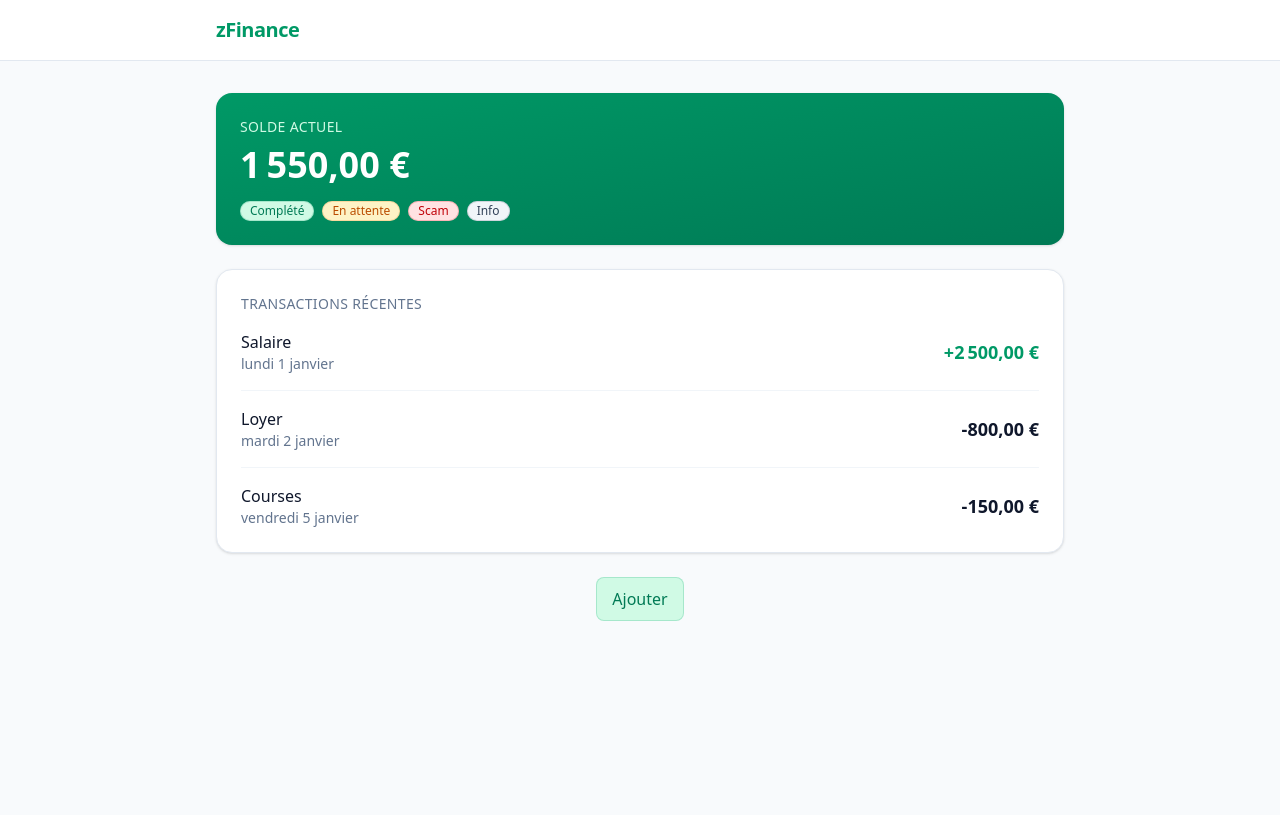
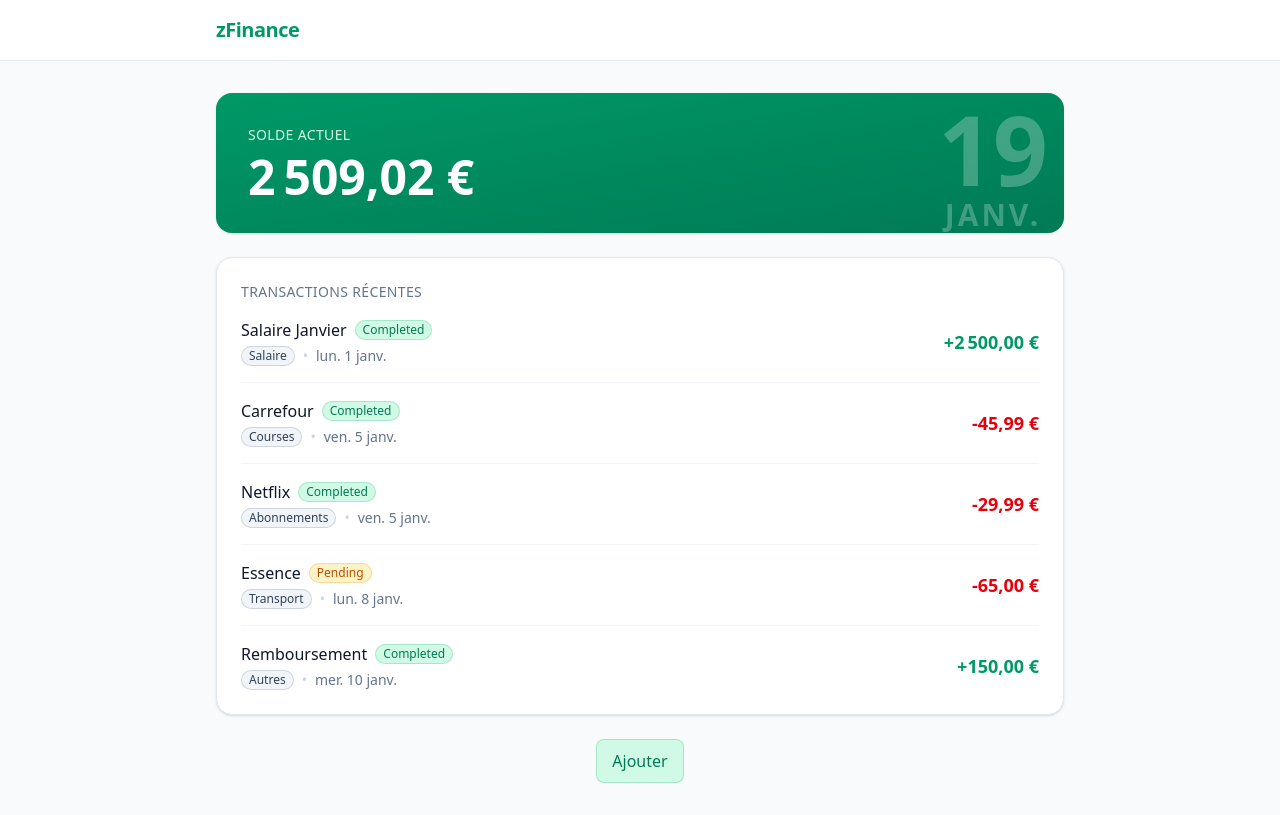
Before and after one commit to Zomirks/zFinance, a React (Vite) app: page / in a window 1280 px wide. Built offline with nearby package versions, Linux system fonts and the light colour scheme.

Commit message:
add: Features - TransactionItem

```diff
--- a/src/App.jsx
+++ b/src/App.jsx
@@ -1,21 +1,23 @@
 import { useState } from 'react';
 import { formatCurrency, formatDate } from './utils/formatters';
-import Badge from './components/ui/Badge';
 import Button from './components/ui/Button';
 import Card from './components/ui/Card';
+import TransactionItem from './components/features/TransactionItem';
 
 function App() {
 	function handleClick(e) {
 
 	}
 
-	const transactions = [
-		{ id: 1, amount: 2500, type: 'income', category: 'Salaire', date: '2024-01-01' },
-		{ id: 2, amount: -800, type: 'expense', category: 'Loyer', date: '2024-01-02' },
-		{ id: 3, amount: -150, type: 'expense', category: 'Courses', date: '2024-01-05' },
+	const mockTransactions = [
+		{ id: '1', amount: 2500, description: 'Salaire Janvier', category: 'Salaire', date: '2024-01-01', status: 'completed' },
+		{ id: '2', amount: -45.99, description: 'Carrefour', category: 'Courses', date: '2024-01-05', status: 'completed' },
+		{ id: '3', amount: -29.99, description: 'Netflix', category: 'Abonnements', date: '2024-01-05', status: 'completed' },
+		{ id: '4', amount: -65.00, description: 'Essence', category: 'Transport', date: '2024-01-08', status: 'pending' },
+		{ id: '5', amount: 150, description: 'Remboursement', category: 'Autres', date: '2024-01-10', status: 'completed' },
 	];
 
-	const balance = transactions.reduce((sum, t) => sum + t.amount, 0);
+	const balance = mockTransactions.reduce((sum, t) => sum + t.amount, 0);
 
 	return (
 		<div className="min-h-screen bg-slate-50">
@@ -28,46 +30,30 @@ function App() {
 			</header>
 
 			<main className="max-w-4xl mx-auto px-6 py-8 space-y-6">
-				<Card className="bg-linear-to-br from-emerald-600 to-emerald-700 border-0">
-					<p className="text-emerald-100 text-sm font-medium uppercase tracking-wide mb-2">
-						Solde actuel
-					</p>
-					<p className={`text-4xl font-bold text-white`}>
-						{formatCurrency(balance)}
-					</p>
-					<div className="flex gap-2 mt-4">
-						<Badge label="Complété" variant="success" />
-						<Badge label="En attente" variant="warning" />
-						<Badge label="Scam" variant="danger" />
-						<Badge label="Info" />
+				<Card className="bg-linear-to-br from-emerald-600 to-emerald-700 border-0 relative overflow-hidden p-8">
+					<div className="absolute bottom-0 right-4 flex items-end opacity-25 pointer-events-none">
+						<div className="flex flex-col items-center text-white leading-none">
+							<span className="font-black text-8xl">{new Date().getDate()}</span>
+							<span className="font-bold text-3xl tracking-widest">
+								{new Date().toLocaleDateString('fr-FR', { month: 'short' }).toUpperCase()}
+							</span>
+						</div>
+					</div>
+
+					<div className='text-center xs:text-start'>
+						<p className="text-emerald-100 text-sm font-medium uppercase tracking-wide mb-2">
+							Solde actuel
+						</p>
+						<p className={`text-3xl xs:text-5xl font-bold text-white`}>
+							{formatCurrency(balance)}
+						</p>
 					</div>
 				</Card>
 
 				<Card title="Transactions récentes">
-					<ul className="divide-y divide-slate-100">
-						{transactions.map((t) => (
-							<li key={t.id} className="py-4 first:pt-0 last:pb-0">
-								<div className="flex items-center justify-between">
-									<div>
-										<p className="font-medium text-slate-900">{t.category}</p>
-										<p className="text-sm text-slate-500">
-											{formatDate(t.date, '', {
-												weekday: 'long',
-												day: 'numeric',
-												month: 'long',
-											})}
-										</p>
-									</div>
-									<span
-										className={`text-lg font-semibold ${
-											t.amount >= 0 ? 'text-emerald-600' : 'text-slate-900'
-										}`}
-									>
-										{t.amount >= 0 ? '+' : ''}
-										{formatCurrency(t.amount)}
-									</span>
-								</div>
-							</li>
+					<ul className="divide-y divide-slate-100 dark:divide-slate-700">
+						{mockTransactions.map((t) => (
+							<TransactionItem id={t.id} amount={t.amount} description={t.description} category={t.category} date={t.date} status={t.status} />
 						))}
 					</ul>
 				</Card>
--- /dev/null
+++ b/src/components/features/TransactionItem.jsx
@@ -0,0 +1,40 @@
+import { formatCurrency, formatDate } from '../../utils/formatters';
+import Badge from '../ui/Badge';
+
+const TransactionItem = ({ id, amount, description, category, date, status }) => {
+    const isPending = status == 'pending';
+
+    return (
+        <li key={id} className="py-4 first:pt-0 last:pb-0">
+            <div className="flex flex-col xs:flex-row xs:items-center justify-between gap-4">
+                <div className="min-w-0 flex-1">
+                    <div className="flex justify-between xs:items-center xs:justify-start gap-2">
+                        <p className="font-medium text-slate-900 dark:text-slate-100 truncate">{description}</p>
+                        <Badge
+                            label={isPending ? 'Pending' : 'Completed'}
+                            variant={isPending ? 'warning' : 'success'}
+                        />
+                    </div>
+                    <div className="mt-1 flex items-center justify-between gap-2 text-sm text-slate-500 dark:text-slate-400 xs:justify-start">
+                        <Badge label={category} capitalize />
+                        <span className="hidden xs:block text-slate-300 dark:text-slate-600">•</span>
+                        <span>
+                            {formatDate(date, '', {
+                                weekday: 'short',
+                                day: 'numeric',
+                                month: 'short',
+                            })}
+                        </span>
+                    </div>
+                </div>
+                <span
+                    className={`text-center text-lg font-semibold shrink-0 xs:text-end ${amount >= 0 ? 'text-emerald-600 dark:text-emerald-400' : 'text-red-600 dark:text-red-400'}`}
+                >
+                    {amount >= 0 ? '+' : ''}
+                    {formatCurrency(amount)}
+                </span>
+            </div>
+        </li>
+    );
+}
+export default TransactionItem
--- a/src/components/ui/Badge.jsx
+++ b/src/components/ui/Badge.jsx
@@ -1,14 +1,14 @@
-const Badge = ({ label, variant = 'default' }) => {
+const Badge = ({ label, variant = 'default', capitalize = false }) => {
 	const styles = {
-		success: 'bg-emerald-100 text-emerald-700 ring-emerald-600/20',
-		danger: 'bg-red-100 text-red-700 ring-red-600/20',
-		warning: 'bg-amber-100 text-amber-700 ring-amber-600/20',
-		default: 'bg-slate-100 text-slate-700 ring-slate-600/20',
+		success: 'bg-emerald-100 dark:bg-emerald-900/50 text-emerald-700 dark:text-emerald-300 ring-emerald-600/20 dark:ring-emerald-500/30',
+		danger: 'bg-red-100 dark:bg-red-900/50 text-red-700 dark:text-red-300 ring-red-600/20 dark:ring-red-500/30',
+		warning: 'bg-amber-100 dark:bg-amber-900/50 text-amber-700 dark:text-amber-300 ring-amber-600/20 dark:ring-amber-500/30',
+		default: 'bg-slate-100 dark:bg-slate-700 text-slate-700 dark:text-slate-300 ring-slate-600/20 dark:ring-slate-500/30',
 	};
 
 	return (
 		<span
-			className={`${styles[variant] || styles.default} inline-flex items-center px-2.5 py-0.5 text-xs font-medium rounded-full ring-1 ring-inset`}
+			className={`${styles[variant] || styles.default} inline-flex items-center shrink-0 px-2 py-0.5 text-xs font-medium rounded-full ring-1 ring-inset ${capitalize ? 'capitalize' : ''}`}
 		>
 			{label}
 		</span>
--- a/src/index.css
+++ b/src/index.css
@@ -21,6 +21,9 @@
 
 	/* Typography */
 	--font-family-sans: 'Inter', system-ui, -apple-system, sans-serif;
+
+	/* Responsive */
+	--breakpoint-xs: 30rem;
 }
 
 /* Base styles */
```
Also changed, not shown: 1 other file (tests, documents, lock files or other folders).
